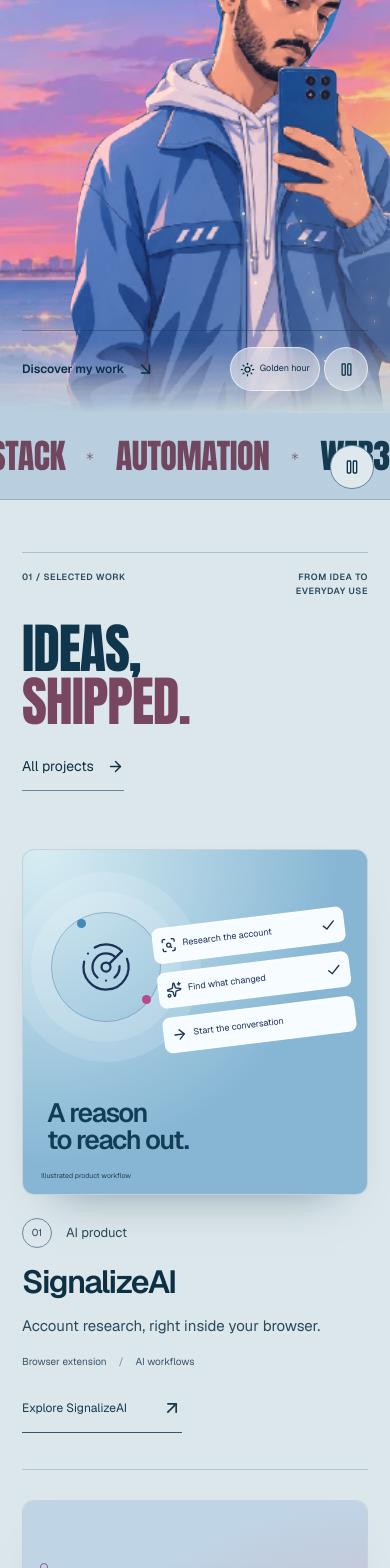
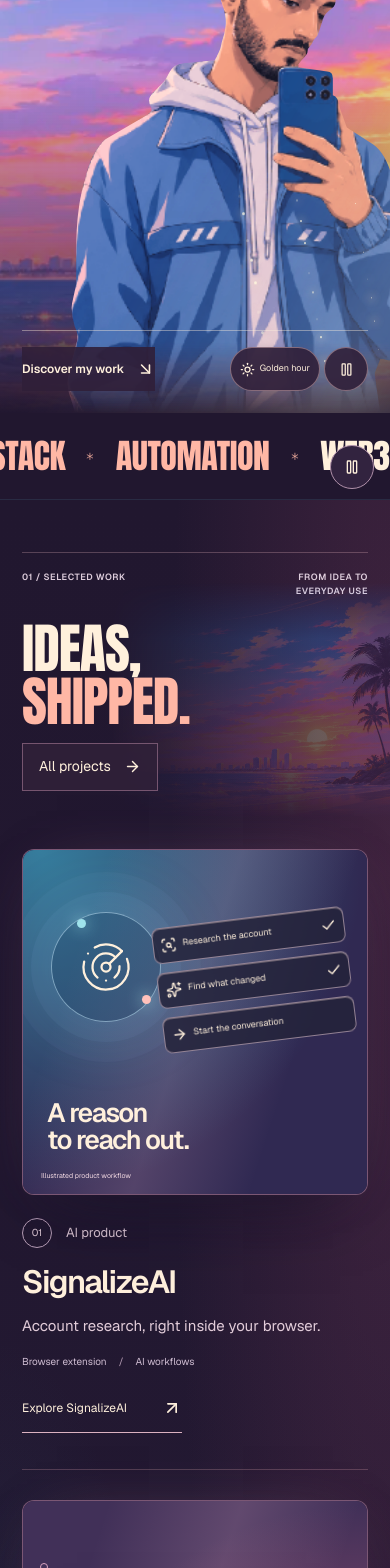
Before and after one commit to royalpinto007/royalpinto007, a Next.js app: page / in a window 390 px wide. Shown: the part 432-2000 px from the top of the page. Built offline with nearby package versions, Linux system fonts and the light colour scheme.

Commit message:
feat: carry the cinematic dusk coast across the portfolio

```diff
--- a/app/coastal-home.css
+++ b/app/coastal-home.css
@@ -1,9 +1,9 @@
 /* Home extends the coastal poster language into the work and interactive scenes. */
 body:has(.home-page) {
-  background: #dce7eb;
+  background: #1e162e;
 }
 body:has(.home-page) .site-header {
-  background: #d9e7edf0;
+  background: #24192eea;
 }
 .home-page .portfolio-hero h1 {
   font-family: var(--font-coastal-display), sans-serif;
@@ -13,19 +13,19 @@ body:has(.home-page) .site-header {
   color: inherit;
 }
 .home-page .hero-landscape img {
-  filter: saturate(1.18) contrast(1.08) brightness(0.94);
+  filter: saturate(1.32) contrast(1.14) brightness(0.92);
 }
 .home-page .hero-sunset {
-  background: linear-gradient(0deg, #b9cfdf 0%, #f3ced300 20%, transparent 70%);
+  background: linear-gradient(0deg, #21172f 0%, #30203a99 13%, transparent 43%);
 }
 .home-page .hero-lightbeam {
   opacity: 0.45;
 }
 .home-page .hero-cinema[data-light="1"] .hero-landscape img {
-  filter: hue-rotate(12deg) saturate(0.98) contrast(1.12) brightness(0.93);
+  filter: hue-rotate(12deg) saturate(1.2) contrast(1.18) brightness(0.9);
 }
 .home-page .hero-cinema[data-light="2"] .hero-landscape img {
-  filter: hue-rotate(-13deg) saturate(1.3) contrast(1.08) brightness(0.96);
+  filter: hue-rotate(-13deg) saturate(1.48) contrast(1.12) brightness(0.92);
 }
 .home-page .portrait-person img {
   clip-path: none;
@@ -37,10 +37,12 @@ body:has(.home-page) .site-header {
 }
 .home-page .hero-work-link,
 .home-page .scene-controls button {
-  color: #092e45;
+  background: #302039e6;
+  border-color: #eec5c570;
+  color: #fff0dc;
 }
 .home-page .hero-bottom {
-  border-color: #153c5666;
+  border-color: #fff0dc66;
 }
 .home-page .intro-name,
 .home-page .hero-description,
@@ -67,7 +69,7 @@ body:has(.home-page) .site-header {
   margin: 0 calc(clamp(22px, 4vw, 88px) * -1) 0;
   padding: 21px 0;
   border: 0;
-  background: #b9cfdf;
+  background: #21172f;
   border-bottom: 1px solid #3e607746;
 }
 .home-page .kinetic-group > span {
@@ -76,21 +78,21 @@ body:has(.home-page) .site-header {
   font-size: clamp(34px, 4.6vw, 70px);
   font-weight: 400;
   letter-spacing: -0.015em;
-  color: #15394f;
+  color: #fff0dc;
 }
 .home-page .kinetic-group > span:nth-child(2),
 .home-page .kinetic-group > span:nth-child(3) {
-  color: #70475f;
+  color: #ffb7a5;
 }
 .home-page .kinetic-group svg {
-  color: #70475f;
+  color: #ffb7a5;
   width: 0.32em;
 }
 .home-page .band-toggle {
   right: 16px;
   bottom: 10px;
-  background: #dfe9ed;
-  border-color: #66859b;
+  background: #32233f;
+  border-color: #b191aa;
 }
 .home-page .selected-work,
 .home-page .systems-showcase,
@@ -111,7 +113,7 @@ body:has(.home-page) .site-header {
   line-height: 0.97;
   letter-spacing: -0.02em;
   font-weight: 400;
-  color: #10364e;
+  color: #fff0dc;
   max-width: none;
 }
 .home-page
@@ -123,7 +125,7 @@ body:has(.home-page) .site-header {
   )
   h2
   span {
-  color: #79465f;
+  color: #ffb7a5;
 }
 .home-page .work-heading {
   margin-bottom: 54px;
@@ -145,7 +147,7 @@ body:has(.home-page) .site-header {
   width: 100%;
   padding-block: 50px;
   margin: 0;
-  border-bottom: 1px solid #284d6338;
+  border-bottom: 1px solid #ffb9c438;
 }
 .home-page .work-piece:nth-child(even) {
   grid-template-columns: minmax(0, 1fr) minmax(0, 1.35fr);
@@ -159,7 +161,7 @@ body:has(.home-page) .site-header {
 .home-page .work-preview {
   border-radius: 12px;
   box-shadow: 0 28px 45px -35px #173e5c90;
-  border: 1px solid #416a823a;
+  border: 1px solid #f7aecd60;
 }
 .home-page .work-piece .work-preview,
 .home-page .work-piece .work-details {
@@ -174,7 +176,7 @@ body:has(.home-page) .site-header {
   align-items: center;
   gap: 14px;
   font-size: 11px;
-  color: #294a5e;
+  color: #e2ccd9;
   margin-bottom: 24px;
 }
 .home-page .work-index > span {
@@ -183,7 +185,7 @@ body:has(.home-page) .site-header {
   justify-content: center;
   width: 30px;
   height: 30px;
-  border: 1px solid #6e899b;
+  border: 1px solid #b89eb7;
   border-radius: 50%;
   font-size: 10px;
 }
@@ -205,7 +207,7 @@ body:has(.home-page) .site-header {
   margin-top: 20px;
   font-size: clamp(14px, 1.4vw, 19px);
   line-height: 1.6;
-  color: #294a5e;
+  color: #e2ccd9;
 }
 .home-page .work-stack {
   gap: 4px 12px;
@@ -216,23 +218,23 @@ body:has(.home-page) .site-header {
   border: 0;
   border-radius: 0;
   background: none;
-  color: #38566a;
+  color: #cebcd1;
   font-size: 10px;
 }
 .home-page .work-stack li + li::before {
   content: "/";
   margin-right: 12px;
-  color: #6e899b;
+  color: #b89eb7;
 }
 .home-page .work-visit {
   display: inline-flex;
   align-items: center;
   gap: 35px;
   min-height: 48px;
-  border-bottom: 1px solid #33536b;
+  border-bottom: 1px solid #dcb2c1;
   margin-top: 24px;
   font-size: 12px;
-  color: #15394f;
+  color: #fff0dc;
 }
 .home-page .work-visit svg {
   transition: transform 240ms ease;
@@ -249,27 +251,27 @@ body:has(.home-page) .site-header {
   border: 0;
 }
 .home-page .product-art-title {
-  color: #133d57;
+  color: #fff0dc;
 }
 .home-page .product-art-caption {
-  color: #213e54;
+  color: #f4dbe4;
   opacity: 1;
 }
 .home-page .product-art-signalizeai {
   background:
-    radial-gradient(ellipse at 5% 0, #d8edf3, transparent 65%), #86b6d4;
+    radial-gradient(ellipse at 5% 0, #367d9d, transparent 70%), #302952;
 }
 .home-page .product-art-agentpostmortem {
   background:
-    radial-gradient(ellipse at 100% 100%, #d4a2b2, transparent 70%), #bfd4e5;
+    radial-gradient(ellipse at 100% 100%, #b35879, transparent 70%), #413058;
 }
 .home-page .product-art-aashinyra {
   background:
-    radial-gradient(ellipse at 100% 0, #f1c9a7, transparent 70%), #d8a5aa;
+    radial-gradient(ellipse at 100% 0, #b85e59, transparent 70%), #64394d;
 }
 .home-page .product-art-boardeject {
   background:
-    radial-gradient(ellipse at 0 100%, #d7b7c6, transparent 70%), #a1c3d8;
+    radial-gradient(ellipse at 0 100%, #476e91, transparent 70%), #3b345c;
 }
 .home-page .signal-event,
 .home-page .incident-sheet,
@@ -278,19 +280,21 @@ body:has(.home-page) .site-header {
   box-shadow:
     0 18px 28px -20px #143d5c88,
     inset 0 1px #fffe;
-  border-color: #fff8;
+  border-color: #ffe1cb66;
 }
 .home-page .systems-showcase {
   margin-inline: calc(clamp(22px, 4vw, 88px) * -1);
   padding-inline: clamp(22px, 4vw, 88px);
-  background: linear-gradient(155deg, #c0d6e5, #d5d7df 65%, #e3cbd0);
+  background:
+    linear-gradient(155deg, #322343ec, #2d2543ef 65%, #54334ce8),
+    url("/scene/sunset-coast.webp") center 70% / cover;
 }
 .home-page .systems-heading {
   margin-bottom: 44px;
 }
 .home-page .system-picker {
   gap: 0;
-  border-bottom: 1px solid #56768e;
+  border-bottom: 1px solid #b58da5;
   margin-bottom: 0;
 }
 .home-page .system-picker label {
@@ -309,27 +313,27 @@ body:has(.home-page) .site-header {
   background: transparent;
   font-size: clamp(13px, 1.4vw, 20px);
   padding: 16px 22px;
-  color: #38566a;
+  color: #cebcd1;
 }
 .home-page .system-picker label > span small {
   font-size: 10px;
   opacity: 0.7;
 }
 .home-page .system-picker label:has(input:checked) > span {
-  color: #102f46;
-  border-color: #173b54;
-  background: #e9f0f270;
+  color: #fff0dc;
+  border-color: #ffb7a5;
+  background: #654359b0;
 }
 .home-page .system-cases {
-  background: #eaf0f0a6;
-  border: 1px solid #718ea366;
+  background: #211a37c7;
+  border: 1px solid #b57e9d80;
   border-top: 0;
   border-radius: 0 0 16px 16px;
   box-shadow: inset 0 1px #fff9;
   padding: clamp(24px, 3vw, 52px);
 }
 .home-page .system-case-intro h3 {
-  color: #173c55;
+  color: #fff0dc;
   font-size: clamp(25px, 2.8vw, 42px);
   max-width: 24ch;
 }
@@ -337,61 +341,64 @@ body:has(.home-page) .site-header {
   margin-block: 30px 22px;
 }
 .home-page .architecture-walkthrough label > span {
-  background: #fff8;
-  color: #294a5e;
-  border-color: #91a9bb;
+  background: #ffe1cb66;
+  color: #e2ccd9;
+  border-color: #97728b;
 }
 .home-page .architecture-walkthrough label:has(input:checked) > span {
-  background: #173e56;
-  border-color: #173e56;
-  color: #fff7ed;
+  background: #ffc1a1;
+  border-color: #ffc1a1;
+  color: #291d35;
 }
 .home-page .map-wire {
-  stroke: #4d7894;
+  stroke: #e19bbc;
 }
 .home-page .architecture-wires text {
-  fill: #31536a;
+  fill: #dfbdcf;
 }
 .home-page .map-node rect {
-  stroke: #52768c;
-  fill: #e9eff2;
+  stroke: #be91b6;
+  fill: #382b4c;
 }
 .home-page .map-node-blue rect {
-  fill: #b8d5e7;
+  fill: #264c6d;
 }
 .home-page .map-node-violet rect {
-  fill: #c8c8de;
+  fill: #493966;
 }
 .home-page .map-node-pink rect {
-  fill: #e5bacb;
+  fill: #6b3554;
 }
 .home-page .map-node-peach rect {
-  fill: #edc9af;
+  fill: #654034;
+}
+.home-page .map-node .map-title {
+  fill: #fff0dc;
 }
 .home-page .map-node .map-step {
-  fill: #4c526e;
+  fill: #ffcfb2;
 }
 .home-page .map-node .map-sub {
-  fill: #2c4c63;
+  fill: #e4d4e3;
 }
 .home-page .system-node {
-  background: #c4dbe9;
-  border-color: #6e93ab;
+  background: #264c6d;
+  border-color: #ba90ad;
 }
 .home-page .system-flow li:nth-child(2) .system-node {
-  background: #ced1e3;
+  background: #493966;
 }
 .home-page .system-flow li:nth-child(3) .system-node {
-  background: #e6c3cf;
+  background: #6b3554;
 }
 .home-page .system-flow li:nth-child(4) .system-node {
-  background: #edcfb6;
+  background: #654034;
 }
 .home-page .system-scope,
 .home-page .system-node-detail,
 .home-page .system-description,
 .home-page .system-decisions p {
-  color: #355166;
+  color: #dcc9dc;
 }
 .home-page .motion-reel {
   padding-block: 84px;
@@ -402,12 +409,12 @@ body:has(.home-page) .site-header {
 }
 .home-page .reel-stage {
   border-radius: 14px;
-  border: 1px solid #7793a8;
+  border: 1px solid #b084a1;
   box-shadow: 0 32px 56px -40px #173e5c99;
 }
 .home-page .reel-poster {
   background:
-    linear-gradient(100deg, #bfd7e6e6, #e6b9c494),
+    linear-gradient(100deg, #30213be8, #64314ebd),
     url("/scene/sunset-coast.webp") center / cover;
 }
 .home-page .reel-poster strong {
@@ -419,13 +426,19 @@ body:has(.home-page) .site-header {
   line-height: 1;
 }
 .home-page .reel-poster span {
-  color: #294a5e;
+  color: #e2ccd9;
 }
 .home-page .reel-caption {
-  color: #294a5e;
+  color: #e2ccd9;
 }
 .home-page #oss {
-  background: #f8f8f5;
+  --ink: #17334b;
+  --mute: #3d4b63;
+  --faint: #55516a;
+  --accent: #724068;
+  --line: #c4bacb;
+  color: var(--ink);
+  background: #f8f5ef;
   margin-inline: calc(clamp(22px, 4vw, 88px) * -1);
   padding: 70px clamp(22px, 4vw, 88px);
 }
@@ -438,7 +451,7 @@ body:has(.home-page) .site-header {
 }
 .home-page .playground > .section-intro > p {
   max-width: 23ch;
-  color: #294a5e;
+  color: #e2ccd9;
 }
 .home-page .playground-images {
   gap: 24px;
@@ -446,22 +459,22 @@ body:has(.home-page) .site-header {
 }
 .home-page .experiment-preview .playground-image-viewport {
   border-radius: 12px;
-  border: 1px solid #7090a6;
-  background: #abc8dd;
+  border: 1px solid #bd8cab;
+  background: #48314c;
   box-shadow: 0 22px 35px -28px #143d5c90;
 }
 .home-page .experiment-preview[data-active="true"] .playground-image-viewport {
   height: 642px;
 }
 .home-page .experiment-preview > a {
-  color: #14384e;
+  color: #fff0dc;
   font-size: 16px;
   font-weight: 550;
 }
 .home-page .experiment-play,
 .home-page .experiment-close {
-  background: #e9f0f0e8;
-  color: #14384e;
+  background: #302039ee;
+  color: #fff0dc;
   backdrop-filter: blur(14px);
   font-size: 11px;
 }
@@ -481,13 +494,13 @@ body:has(.home-page) .site-header {
   gap: 40px 28px;
 }
 .home-page .design-tile img {
-  border: 1px solid #5e829a65;
+  border: 1px solid #c19bb65c;
 }
 .home-page .design-tile h3 {
-  color: #17384e;
+  color: #fff0dc;
 }
 .home-page .design-tile p {
-  color: #38566a;
+  color: #cebcd1;
 }
 @media (max-width: 1023px) {
   .home-page .work-piece:nth-child(n) .product-art {
@@ -517,7 +530,7 @@ body:has(.home-page) .site-header {
 }
 @media (max-width: 767px) {
   body:has(.home-page) .site-header {
-    background: #d9e7edf0;
+    background: #24192eea;
   }
   .home-page .selected-work,
   .home-page .systems-showcase,
@@ -619,3 +632,175 @@ body:has(.home-page) .site-header {
     transition: none;
   }
 }
+
+/* The coast carries into each chapter, with purposeful illuminated objects. */
+.home-page .selected-work {
+  position: relative;
+  isolation: isolate;
+}
+.home-page .selected-work::before {
+  content: "";
+  position: absolute;
+  inset: 0 calc(clamp(22px, 4vw, 88px) * -1);
+  pointer-events: none;
+  z-index: -1;
+  background:
+    radial-gradient(ellipse at 100% 12%, #a34b713b, transparent 40%),
+    radial-gradient(ellipse at 0 60%, #27718e3b, transparent 38%),
+    linear-gradient(180deg, #21172f, #241a34 65%, #322343);
+}
+.home-page .work-meta h3 {
+  color: #fff0dc;
+}
+.home-page .work-preview {
+  box-shadow:
+    0 30px 65px -28px #0c091ed9,
+    0 0 60px -35px #e298bd80;
+}
+.home-page .product-art {
+  color: #fff0dc;
+}
+.home-page .signal-orbit {
+  border-color: #b6daef96;
+  background: #2855784d;
+  box-shadow:
+    0 0 0 20px #94bbdc12,
+    0 0 0 40px #94bbdc0c,
+    0 0 80px #7ad6e92b;
+}
+.home-page .signal-orbit i {
+  background: #9fe3ec;
+  box-shadow: 0 0 16px #a8eaf0;
+}
+.home-page .signal-orbit i:last-child {
+  background: #ffc1bb;
+}
+.home-page :is(.signal-event, .incident-sheet, .commerce-window, .board-paper) {
+  color: #fff0dc;
+  background: #24233ada;
+  backdrop-filter: blur(16px);
+  border-color: #efd1dd8a;
+  box-shadow:
+    0 22px 40px -20px #130d2ccc,
+    inset 0 1px #ffe4d84d;
+}
+.home-page .art-eyebrow,
+.home-page .board-paper small {
+  color: #efc9dc;
+}
+.home-page .incident-path span,
+.home-page .incident-line {
+  border-color: #d8a3c1;
+}
+.home-page .incident-path i,
+.home-page .commerce-engine i {
+  background: #d8a3c1;
+}
+.home-page .board-sketch svg {
+  stroke: #d5b0ec;
+}
+.home-page .architecture-map {
+  color: #eab4cb;
+}
+.home-page .architecture-walkthrough legend,
+.home-page .architecture-walkthrough b {
+  color: #ead0e1;
+}
+.home-page .architecture-walkthrough label > span {
+  background: #41304ee6;
+}
+.home-page .architecture-walkthrough label:has(input:checked) > span b {
+  color: #291d35;
+}
+.home-page .map-packet {
+  stroke: #ffd1a1;
+}
+.home-page .system-full-map,
+.home-page .system-decisions {
+  border-color: #8b6c8e;
+}
+.home-page .system-full-map summary,
+.home-page .system-decisions summary {
+  color: #f8decb;
+}
+.home-page .system-node-title {
+  color: #fff0dc;
+}
+.home-page .reel-caption a {
+  color: #ffd0b5;
+}
+.home-page .playground {
+  background: radial-gradient(ellipse at 95% 10%, #9a4b6a35, transparent 55%);
+}
+.home-page .kinetic-band .band-toggle {
+  color: #fff0dc;
+}
+@media (hover: hover) and (pointer: fine) and (prefers-reduced-motion: no-preference) {
+  .home-page .work-preview:hover .signal-orbit {
+    box-shadow:
+      0 0 0 20px #94bbdc1a,
+      0 0 0 40px #94bbdc12,
+      0 0 90px #7ad6e955;
+  }
+  .home-page .work-preview:hover .board-before {
+    transform: translateX(-4px) rotate(-3deg);
+  }
+  .home-page .work-preview:hover .board-after {
+    transform: translateX(4px) rotate(3deg);
+  }
+}
+
+.home-page .product-light {
+  position: absolute;
+  inset: -30%;
+  z-index: -1;
+  pointer-events: none;
+  background: linear-gradient(
+    120deg,
+    transparent 32%,
+    #f5bad32e 49%,
+    transparent 64%
+  );
+  transform: rotate(-12deg);
+}
+.home-page .work-heading {
+  position: relative;
+  isolation: isolate;
+}
+.home-page .work-heading::before {
+  content: "";
+  position: absolute;
+  inset: -54px -4vw -40px 26%;
+  z-index: -1;
+  pointer-events: none;
+  background: url("/scene/sunset-coast.webp") right 74% / cover;
+  opacity: 0.42;
+  mask-image:
+    linear-gradient(90deg, transparent, #000 75%),
+    linear-gradient(0deg, transparent, #000 24%, #000 76%, transparent);
+  mask-composite: intersect;
+  filter: saturate(1.4) contrast(1.2);
+}
+.home-page .work-heading h2,
+.home-page .work-heading .quiet-link {
+  position: relative;
+}
+.home-page .work-heading .quiet-link {
+  background: #302039e8;
+  padding: 12px 16px;
+  border: 1px solid #bd8ca780;
+}
+@media (max-width: 767px) {
+  .home-page .work-heading::before {
+    inset: -40px -22px -20px 25%;
+    opacity: 0.26;
+  }
+}
+.home-page .architecture-walkthrough input:focus-visible + span,
+.home-page .experiment-play:focus-visible,
+.home-page .experiment-close:focus-visible,
+.home-page .scene-controls button:focus-visible,
+.home-page .hero-work-link:focus-visible,
+body:has(.home-page) .home-mobile-menu summary:focus-visible {
+  outline-color: #ffcd9b;
+}
--- a/app/coastal-theme.css
+++ b/app/coastal-theme.css
@@ -1,41 +1,45 @@
-/* The coastal palette and display type belong to the whole portfolio. */
+/* One dusk-coast identity across the portfolio, independent of OS appearance. */
 :root {
-  --bg: #dce7eb;
-  --panel: #edf2f2;
-  --panel-2: #bad3e6;
-  --ink: #0e3045;
-  --mute: #294a5e;
-  --faint: #3e576a;
-  --line: #a4b9c6;
-  --line-strong: #69869b;
-  --accent: #79425f;
-  --accent-hover: #542c48;
-  --accent-soft: #c8dce9;
+  --bg: #1e162e;
+  --panel: #30233e;
+  --panel-2: #423451;
+  --ink: #fff0dc;
+  --mute: #dfcedd;
+  --faint: #ccbdd0;
+  --line: #67566f;
+  --line-strong: #9d829b;
+  --accent: #ffbaaa;
+  --accent-hover: #ffd5b7;
+  --accent-soft: #49354b;
   --font-geist-mono: ui-monospace, SFMono-Regular, Consolas, monospace;
-  --heading-gradient: linear-gradient(110deg, #143d58, #75465f);
-  --button-gradient: linear-gradient(115deg, #153e56, #24495d);
-  --button-hover: linear-gradient(115deg, #0a2b40, #17384c);
-  --button-ink: #fff9ef;
+  --heading-gradient: linear-gradient(110deg, #ffe3c0, #ff9bc4);
+  --button-gradient: linear-gradient(115deg, #ffb399, #ffc8a6);
+  --button-hover: linear-gradient(115deg, #ffd1b0, #ffb2c3);
+  --button-ink: #291d35;
 }
 body {
   background: var(--bg);
-  background-image: radial-gradient(
-    ellipse at 100% 12%,
-    #eac9ca50,
-    transparent 40%
-  );
+  background-image:
+    radial-gradient(ellipse at 100% 2%, #b5537950, transparent 42%),
+    linear-gradient(180deg, #24182de8, #1e162ef7 1300px),
+    url("/scene/sunset-coast.webp");
+  background-size:
+    auto,
+    auto,
+    100% 1500px;
+  background-repeat: no-repeat;
   background-attachment: scroll;
 }
 .sunset-atmosphere {
-  opacity: 0.3;
+  display: none;
 }
 .horizon-lines {
   display: none;
 }
 .site-header,
 .site-header.is-scrolled {
-  background: #d9e7edf0;
-  border-bottom: 1px solid #23485b26;
+  background: #24192eea;
+  border-bottom: 1px solid #ffb5c333;
   backdrop-filter: blur(20px);
 }
 .coffee-ticker {
@@ -54,7 +58,7 @@ body {
   color: var(--ink);
 }
 .site-nav a::after {
-  background: #78475f;
+  background: #ffb5c3;
 }
 .home-mobile-menu {
   display: none;
@@ -65,7 +69,7 @@ body {
   gap: 24px;
   margin-bottom: 28px;
   padding-top: 18px;
-  border-top: 1px solid #284d6340;
+  border-top: 1px solid #f2bec643;
   font-size: 10px;
   letter-spacing: 0.06em;
   text-transform: uppercase;
@@ -75,6 +79,7 @@ body {
 .projects-heading h1,
 .contact-page h1,
 .footer-invitation h2 {
+  text-shadow: 0 10px 60px #f8819d19;
   font-family: var(--font-coastal-display), sans-serif;
   font-size: clamp(70px, 9.5vw, 160px);
   text-transform: uppercase;
@@ -85,7 +90,7 @@ body {
 }
 .projects-heading h1 span,
 .contact-page h1 span {
-  color: #79425f;
+  color: #ffbaaa;
   background: none;
   -webkit-text-fill-color: currentColor;
 }
@@ -106,17 +111,17 @@ body {
 }
 .project-jumps {
   gap: 8px;
-  border-color: #1e425b40;
+  border-color: #f2bec643;
 }
-.project-jumps a {
-  background: #f4f4ec90;
+.project-jumps a:nth-child(n) {
+  background: #55374980;
   border-radius: 4px;
   padding-inline: 16px;
   color: var(--ink);
-  border: 1px solid #fff7;
+  border: 1px solid #ffb6ce45;
 }
-.project-jumps a:hover {
-  background: #c0d5e3;
+.project-jumps a:nth-child(n):hover {
+  background: #66445e;
 }
 .category-project > a,
 .design-tile img {
@@ -126,7 +131,7 @@ body {
   color: var(--ink);
 }
 .category-project {
-  border-color: #2b516c38;
+  border-color: #f2bec638;
 }
 .project-card-links a {
   min-height: 44px;
@@ -141,10 +146,11 @@ body {
 }
 .contact-page .contact-invitation {
   background:
-    radial-gradient(ellipse at 100% 15%, #f1c2b6, transparent 65%), #b9d5e8;
-  border: 1px solid #6e93ac66;
+    linear-gradient(105deg, #302039f2 25%, #713c67a8),
+    url("/scene/sunset-coast.webp") center 68% / cover;
+  border: 1px solid #f7c0c570;
   border-radius: 16px;
-  box-shadow: inset 0 1px #fff9;
+  box-shadow: inset 0 1px #f5b7d43d;
 }
 .contact-page .contact-invitation h2 {
   font-family: var(--font-coastal-display), sans-serif;
@@ -154,15 +160,16 @@ body {
 }
 .contact-page .contact-channels > a,
 .contact-page .bg-panel {
-  background-color: #edf2f1c9;
-  border-color: #9cb7c8;
+  background-color: #39253fbe;
+  border-color: #806477;
 }
 .contact-page .contact-invitation {
-  background-color: #b9d5e8;
+  background-color: #44314d;
 }
 .site-footer {
+  background: radial-gradient(ellipse at 90% 100%, #9d466349, transparent 65%);
   position: relative;
-  border-top: 1px solid #1e425b35;
+  border-top: 1px solid #f7b9c63b;
 }
 .footer-invitation {
   padding-block: 90px;
@@ -171,6 +178,7 @@ body {
   border-radius: 0;
 }
 .footer-invitation h2 {
+  text-shadow: 0 10px 60px #f8819d19;
   font-size: clamp(64px, 8vw, 128px);
 }
 .footer-invitation p {
@@ -180,7 +188,7 @@ body {
   border-radius: 5px;
 }
 .footer-bottom {
-  border-color: #1e425b35;
+  border-color: #f7b9c63b;
   color: var(--mute);
 }
 .home-mobile-menu summary {
@@ -204,11 +212,11 @@ body {
   right: 0;
   width: 220px;
   padding: 12px 18px;
-  border: 1px solid #fff9;
-  background: #e8eff2f5;
+  border: 1px solid #f5b7d43d;
+  background: #302039f5;
   backdrop-filter: blur(18px);
   border-radius: 12px;
-  box-shadow: 0 20px 50px -25px #18344980;
+  box-shadow: 0 20px 50px -25px #110a2480;
 }
 .home-mobile-menu nav a {
   display: flex;
@@ -262,6 +270,28 @@ body {
     padding-block: 60px;
   }
   .footer-invitation h2 {
+    text-shadow: 0 10px 60px #f8819d19;
     font-size: clamp(52px, 12vw, 86px);
   }
 }
+
+.projects-heading,
+.contact-page > header {
+  position: relative;
+}
+.projects-page .category-project,
+.projects-page .design-tile {
+  border-color: var(--line);
+}
+.projects-page .project-card {
+  background: transparent;
+}
+.projects-page .design-tile img,
+.projects-page .category-project > a {
+  box-shadow: 0 24px 60px -30px #080918;
+  border: 1px solid #edafc24a;
+}
+:where(a, button, summary):focus-visible {
+  outline: 2px solid #ffcd9b;
+  outline-offset: 5px;
+}
--- a/components/ProjectVisual.tsx
+++ b/components/ProjectVisual.tsx
@@ -18,6 +18,7 @@ import {
 export function ProjectVisual({ product }: { product: string }) {
   return (
     <div className={`product-art product-art-${product}`} aria-hidden="true">
+      <div className="product-light" />
       <div className="product-art-topline">
         <span>Inside the product</span>
         <span>↗</span>
--- a/lib/portfolio-motion.ts
+++ b/lib/portfolio-motion.ts
@@ -214,6 +214,23 @@ export function mountPortfolioMotion(root: HTMLElement) {
           root
             .querySelectorAll<HTMLElement>(".product-art")
             .forEach((art, i) => {
+              const light = art.querySelector(".product-light");
+              if (light)
+                gsap.fromTo(
+                  light,
+                  { xPercent: -28, opacity: 0.25 },
+                  {
+                    xPercent: 28,
+                    opacity: 0.8,
+                    ease: "none",
+                    scrollTrigger: {
+                      trigger: art,
+                      start: "top bottom",
+                      end: "bottom top",
+                      scrub: 0.8,
+                    },
+                  },
+                );
               gsap.fromTo(
                 art,
                 { rotation: i % 2 ? -1.5 : 1.5, scale: 1.06 },
```
Also changed, not shown: components/ReelPlayer.tsx (+11 -11 lines), public/scene/portrait-silhouette.svg, 1 other file (tests, documents, lock files or other folders).
